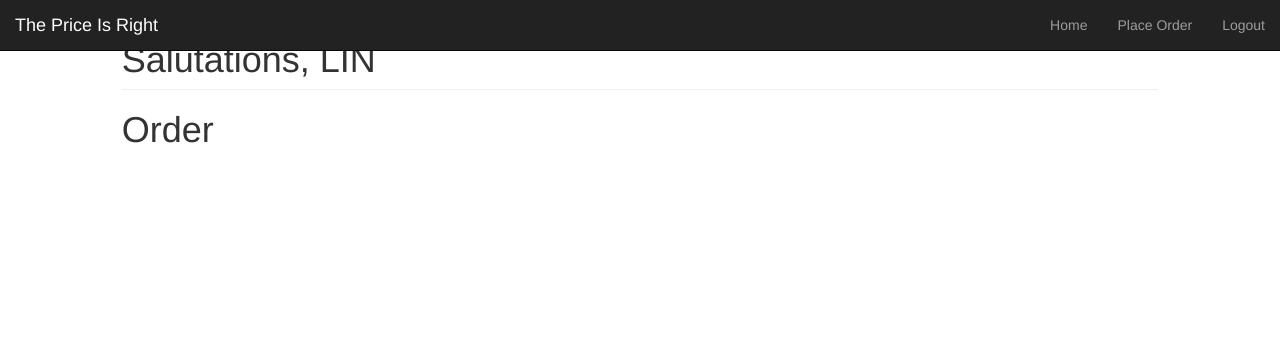
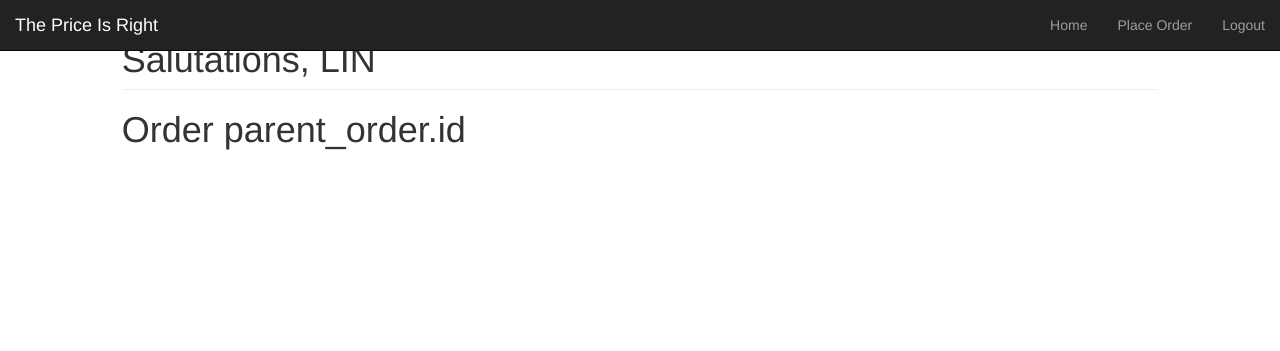
Before and after one commit to gabriellet/thepriceisright, a Django app: page /order/1/ in a window 1280 px wide. Shown: the top 351 px of the page. Run offline with Django 3.2, Linux system fonts and the light colour scheme; a user stored in the database is signed in; data comes from the database, SQL or seed files in the repository; some libraries are stand-ins or nearby versions.

Commit message:
working on order details

```diff
--- a/stocks/views.py
+++ b/stocks/views.py
@@ -1,6 +1,7 @@
-from django.shortcuts import render, redirect
+from django.shortcuts import render, redirect, get_object_or_404
 from django.contrib.auth.decorators import login_required
 from django.http import Http404
+from django.db.models import Avg, Sum
 
 from forms import ParentOrderForm
 from models import ParentOrder, ChildOrder
@@ -41,5 +42,8 @@ def order_detail(request, id):
 		raise Http404('No Child Orders')
 	context_dict = {'child_orders': children}
 
+	context_dict['parent_order'] = get_object_or_404(ParentOrder, id=id)
+	print context_dict['parent_order'].id
+
 
 	return render(request, 'order_detail.html', context_dict)
--- a/templates/order_detail.html
+++ b/templates/order_detail.html
@@ -2,7 +2,7 @@
 
 {% block content %}
 
-<h1>Order </h1>
+<h1>Order parent_order.id</h1>
 {% if child_orders %}
     <ul>
     {% for co in child_orders %}
```
